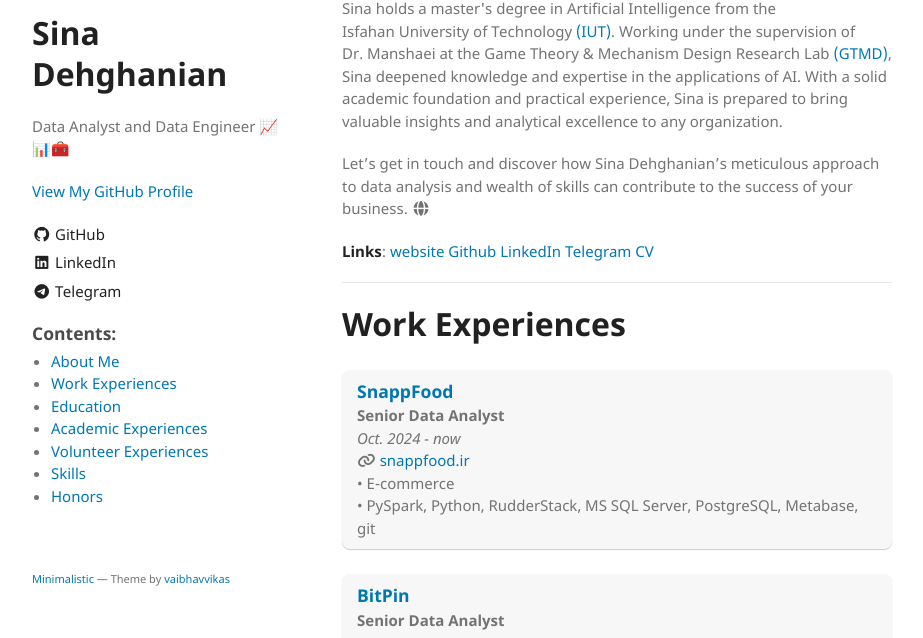
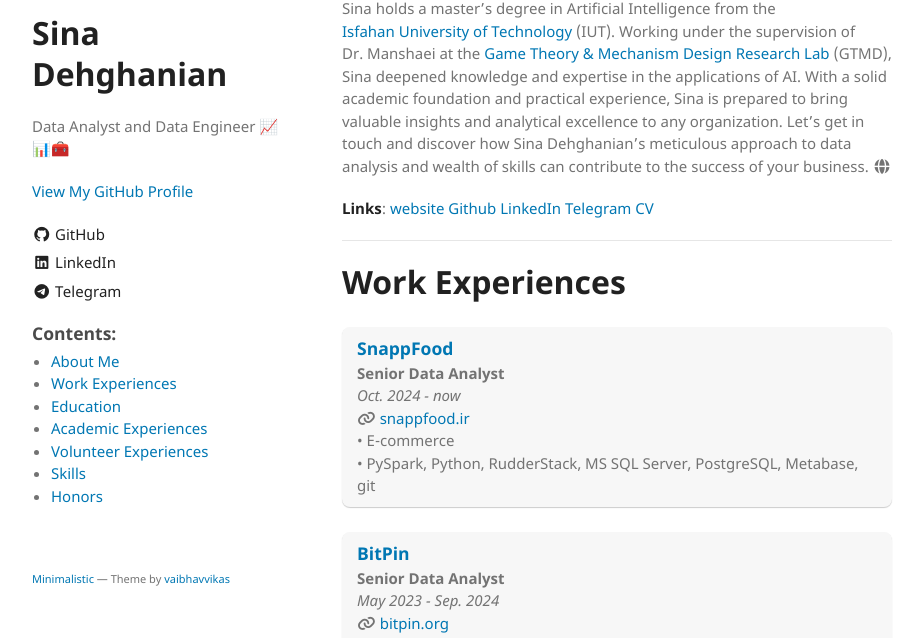
Before and after one commit to DehghanianSina/DehghanianSina.github.io, a Jekyll site: the page built from index.md, in a window 1280 px wide and 900 px high, scrolled down 328 px, cut to the strip 262-900 px from the top of the window. Shown: the whole strip, without its empty margins (178-1101 px from the left). Built offline with Jekyll 4.4.1, drawn with Linux system fonts in a browser that asks for light colours; the repository's description, which GitHub fills in, is left out; part of the change alters nothing that is shown.

Commit message:
optimize links

```diff
--- a/index.md
+++ b/index.md
@@ -8,7 +8,7 @@ Sina Dehghanian (Persian: سینا دهقانیان) is a highly detail-oriented
 
 Throughout Sina's career as a data analyst and engineer, notable milestones have been achieved. In the role of a data engineer, Sina has created robust data pipelines from scratch, demonstrating the ability to handle complex data processing tasks. As a data analyst, Sina has excelled in visualizing and presenting business intelligence findings to C-level executives and stakeholders, enabling informed decision-making. Proficiency in SQL, Python, Git, and diverse visualization tools equips Sina to overcome challenges and generate comprehensive analytical reports, empowering product managers and board members to drive impactful actions and enhance product excellence.
 
-<p>Sina holds a master's degree in Artificial Intelligence from the Isfahan&nbsp;University&nbsp;of&nbsp;Technology <a href="https://english.iut.ac.ir/" target="_blank">(IUT)</a>. Working under the supervision of Dr.&nbsp;Manshaei at the Game&nbsp;Theory&nbsp;&&nbsp;Mechanism&nbsp;Design&nbsp;Research&nbsp;Lab <a href="https://gtmd.iut.ac.ir/en/alumni-0" target="_blank">(GTMD)</a>, Sina deepened knowledge and expertise in the applications of AI. With a solid academic foundation and practical experience, Sina is prepared to bring valuable insights and analytical excellence to any organization.</p>
+Sina holds a master's degree in Artificial Intelligence from the [Isfahan&nbsp;University&nbsp;of&nbsp;Technology](https://english.iut.ac.ir/){:target="_blank"} (IUT). Working under the supervision of Dr.&nbsp;Manshaei at the [Game&nbsp;Theory&nbsp;&&nbsp;Mechanism&nbsp;Design&nbsp;Research&nbsp;Lab](https://gtmd.iut.ac.ir/en/alumni-0){:target="_blank"} (GTMD), Sina deepened knowledge and expertise in the applications of AI. With a solid academic foundation and practical experience, Sina is prepared to bring valuable insights and analytical excellence to any organization.
 Let's get in touch and discover how Sina Dehghanian's meticulous approach to data analysis and wealth of skills can contribute to the success of your business. <i class="fas fa-globe"></i>
 
 
@@ -108,14 +108,14 @@ Isfahan University of Technology (IUT)
 *Sep. 2016 - Jul. 2019*
 **Thesis:** Workload Offloading in Fog Computing
 **Supervisior:** Dr. Manshaei
-[Read more >](/education/)
+[Read more >](/education/#master-of-artificial-intelligence)
 
 **Bachelor of Computer Engineering**
 Isfahan University of Technology (IUT)
 *Sep. 2012 - Sep. 2016*
 **Project:** Mining Web Data in E-Commerce
 **Supervisior:** Dr. Ghadiri
-[Read more >](/education/)
+[Read more >](/education/#bachelor-of-computer-engineering)
 
 ---
 
```
